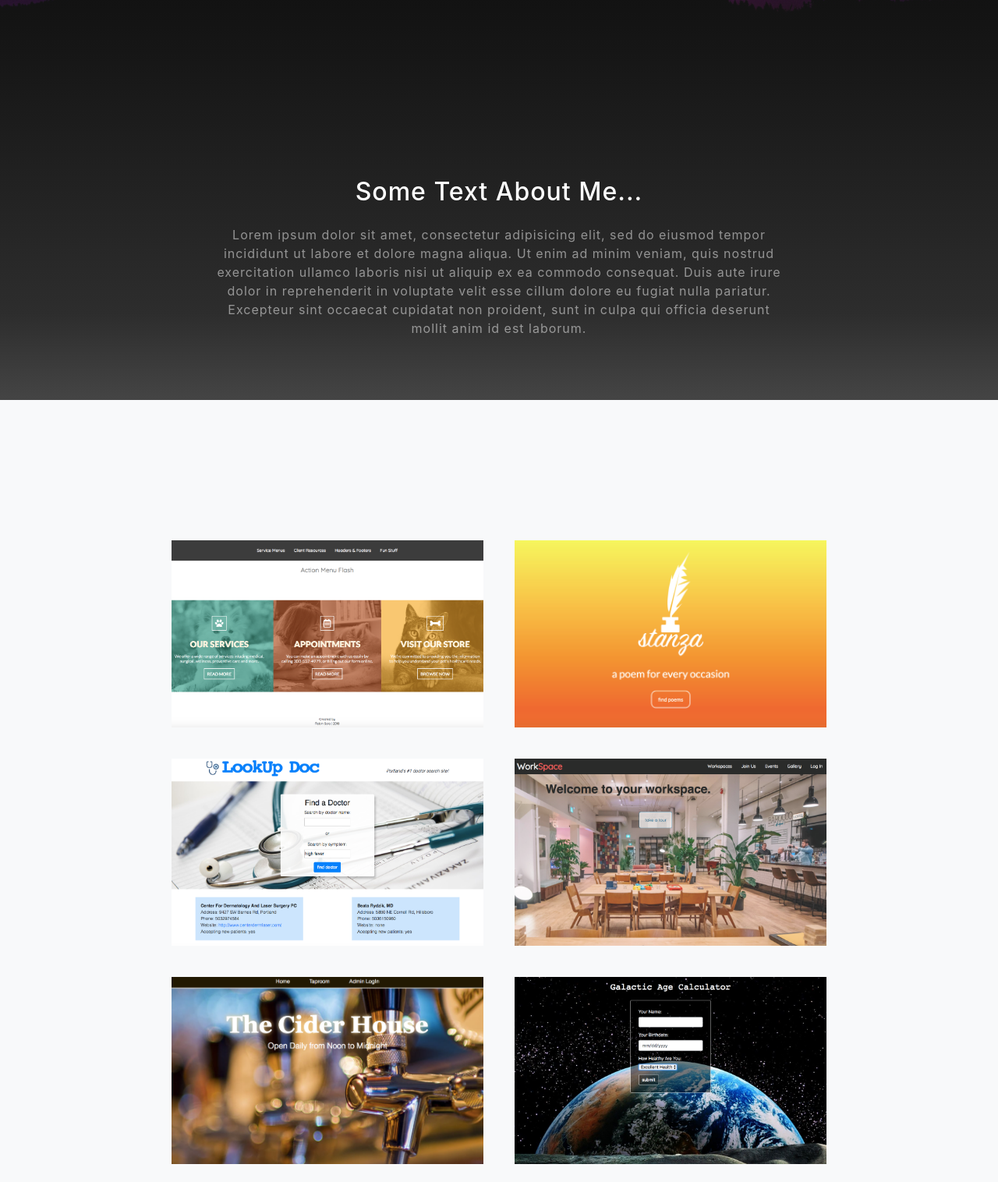
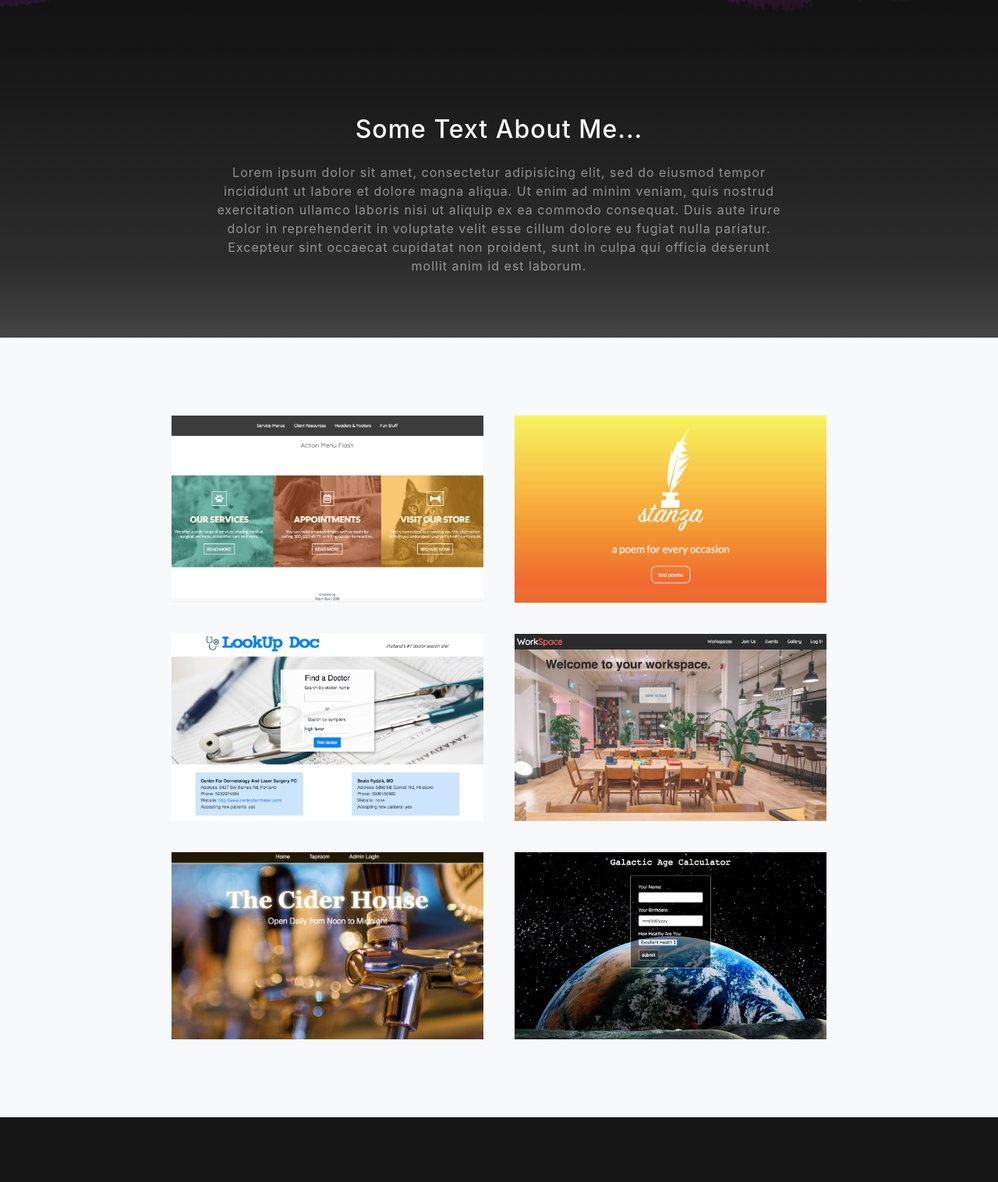
Before and after one commit to robinsola/portfolio, a website with bundled scripts: page index.html in a window 1280 px wide. Shown: the part 733-2249 px from the top of the page at 78% size. Built offline with nearby package versions, Linux system fonts and the light colour scheme.

Commit message:
decrease padding for sections

```diff
--- a/css/styles.css
+++ b/css/styles.css
@@ -188,7 +188,7 @@
 }
 
 .about-section {
-  padding-top: 10rem;
+  padding-top: 5rem;
   background: -webkit-gradient(linear, left top, left bottom, from(#161616), color-stop(75%, rgba(22, 22, 22, 0.9)), to(rgba(22, 22, 22, 0.8)));
   background: linear-gradient(to bottom, #161616 0%, rgba(22, 22, 22, 0.9) 75%, rgba(22, 22, 22, 0.8) 100%);
 }
@@ -198,7 +198,7 @@
 }
 
 .projects-section {
-  padding: 10rem 0;
+  padding: 5rem 0;
 }
 
 .projects-section .featured-text {
```
